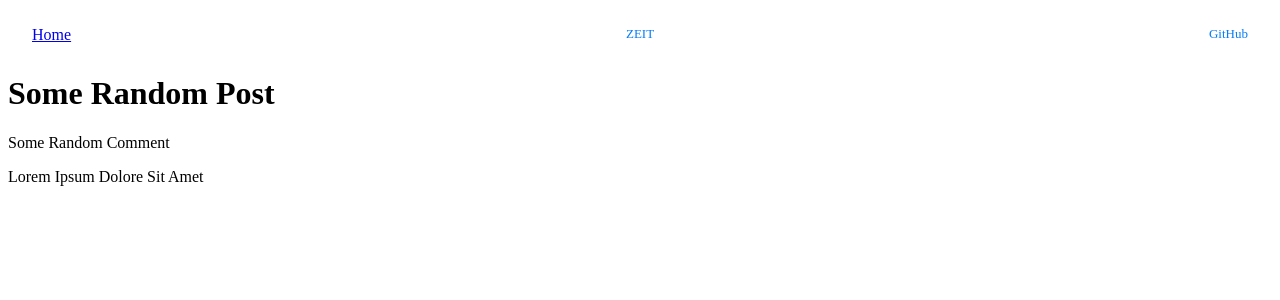
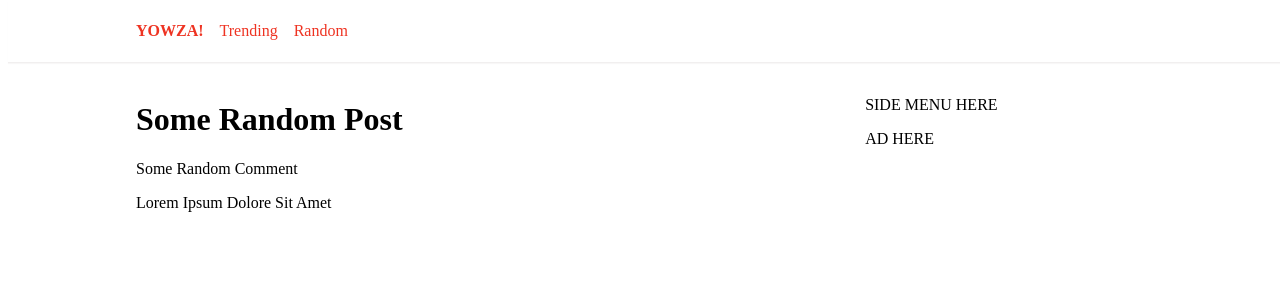
Before and after one commit to KhoomeiK/yowza, a Next.js app in the folder web/: page /post in a window 1280 px wide. Shown: the top 300 px of the page. Built offline with nearby package versions, Linux system fonts and the light colour scheme.

Commit message:
Basic post page & navbar
- Add simple navbar
- Add post page with content & side menu
- Style & cleanup

```diff
--- /dev/null
+++ b/web/components/ad.jsx
@@ -0,0 +1,19 @@
+import React from 'react';
+import { createUseStyles } from 'react-jss';
+
+const useStyles = createUseStyles({
+  container: {
+    // DEBUG background: 'purple',
+  },
+});
+
+const Ad = () => {
+  const styles = useStyles();
+  return (
+    <div className={styles.container}>
+      <p>AD HERE</p>
+    </div>
+  );
+};
+
+export default Ad;
--- a/web/components/nav.jsx
+++ b/web/components/nav.jsx
@@ -1,49 +1,62 @@
 import React from 'react';
 import Link from 'next/link';
 import { createUseStyles } from 'react-jss';
+import { Colors, Styles } from '@src/utils/config';
 
 const useStyles = createUseStyles({
   nav: {
-    textAlign: 'center',
+    backgroundColor: 'rgba(255, 255, 255, 0.95)',
+    boxShadow: '0 1px 0 hsla(0,3%,67%,.1), 0 2px 1px hsla(0,1%,71%,.1)',
+    position: 'fixed',
+    top: 0,
+    zIndex: 100,
+    width: '100%',
   },
   list: {
+    maxWidth: Styles.maxWidth,
+    margin: '0 auto',
+    padding: '1rem',
+
     display: 'flex',
-    justifyContent: 'space-between',
-    padding: '4px 16px',
   },
   listItem: {
     display: 'flex',
     padding: '6px 8px',
   },
   link: {
-    color: '#067df7',
+    color: Colors.primary,
     textDecoration: 'none',
-    fontSize: '13px',
+    fontWeight: '500',
+    fontSize: '1rem',
+  },
+  logo: {
+    // Allows .logo to extend all of the properties from .link
+    extend: 'link',
+
+    fontWeight: 'bold',
   },
 });
 
-const links = [
-  { href: 'https://zeit.co/now', label: 'ZEIT' },
-  { href: 'https://github.com/zeit/next.js', label: 'GitHub' },
-].map((link) => ({ ...link, key: `nav-link-${link.href}-${link.label}` }));
-
 const Nav = () => {
-  const classes = useStyles();
+  const styles = useStyles();
   return (
-    <nav className={classes.nav}>
-      <ul className={classes.list}>
-        <li className={classes.listItem}>
+    <nav className={styles.nav}>
+      <ul className={styles.list}>
+        <li className={styles.listItem}>
           <Link href="/">
-            <a>Home</a>
+            <a className={styles.logo}>YOWZA!</a>
           </Link>
         </li>
-        {links.map(({ key, href, label }) => (
-          <li key={key} className={classes.listItem}>
-            <a href={href} className={classes.link}>
-              {label}
-            </a>
-          </li>
-        ))}
+        <li className={styles.listItem}>
+          <Link href="/trending">
+            <a className={styles.link}>Trending</a>
+          </Link>
+        </li>
+        <li className={styles.listItem}>
+          <Link href="/random">
+            <a className={styles.link}>Random</a>
+          </Link>
+        </li>
       </ul>
     </nav>
   );
--- a/web/components/wrapper.jsx
+++ b/web/components/wrapper.jsx
@@ -1,12 +1,21 @@
 import React from 'react';
 import PropTypes from 'prop-types';
 import Head from 'next/head';
-import { Name } from '@/utils/config';
+import { createUseStyles } from 'react-jss';
 
+import { Name } from '@src/utils/config';
 import Nav from './nav';
+
+
+const useStyles = createUseStyles({
+  main: {
+    marginTop: '4rem',
+  },
+});
 
 const Wrapper = (props) => {
   const { title, children } = props;
+  const styles = useStyles();
   return (
     <div>
       <Head>
@@ -18,7 +27,7 @@ const Wrapper = (props) => {
 
       <Nav />
 
-      <main>
+      <main className={styles.main}>
         { children }
       </main>
     </div>
--- a/web/jsconfig.json
+++ b/web/jsconfig.json
@@ -1,8 +1,9 @@
 {
   "compilerOptions": {
+    "jsx": "react",
     "baseUrl": ".",
     "paths": {
-      "@/*": ["./*"]
+      "@src/*": ["./*"]
     }
   }
 }
--- a/web/next.config.js
+++ b/web/next.config.js
@@ -3,7 +3,7 @@ const path = require('path');
 module.exports = {
   webpack: (config) => {
     /* eslint-disable-next-line */
-    config.resolve.alias['@'] = path.resolve(__dirname);
+    config.resolve.alias['@src'] = path.resolve(__dirname);
     return config;
   },
 };
--- a/web/pages/_app.jsx
+++ b/web/pages/_app.jsx
@@ -1,5 +1,4 @@
 import App from 'next/app';
-// import './style.css';
 
 export default class YowzaApp extends App {
   componentDidMount() {
--- a/web/pages/_document.jsx
+++ b/web/pages/_document.jsx
@@ -26,11 +26,12 @@ export default class JssDocument extends Document {
           <style id="server-side-styles">{registry.toString()}</style>
           <style global jsx>
             {`
-              body {
+              html,body {
                 margin: 0;
                 padding: 0;
                 font-family: -apple-system, BlinkMacSystemFont, Avenir Next,
                   Avenir, Helvetica, sans-serif;
+                background-color: #f7f7f7;
               }
             `}
           </style>
--- a/web/pages/index.jsx
+++ b/web/pages/index.jsx
@@ -1,7 +1,7 @@
 import React from 'react';
 import { createUseStyles } from 'react-jss';
 
-import Wrapper from '../components/wrapper';
+import Wrapper from '@src/components/wrapper';
 
 const useStyles = createUseStyles({
   hero: {
--- a/web/pages/post.jsx
+++ b/web/pages/post.jsx
@@ -1,8 +1,39 @@
 import React from 'react';
 import PropTypes from 'prop-types';
 import stringHash from 'string-hash';
+import { createUseStyles } from 'react-jss';
 
-import Wrapper from '../components/wrapper';
+import { Styles } from '@src/utils/config';
+import Ad from '@src/components/ad';
+import Wrapper from '@src/components/wrapper';
+
+const useStyles = createUseStyles({
+  container: {
+    maxWidth: Styles.maxWidth,
+    margin: '0 auto',
+  },
+  content: {
+    // DEBUG background: 'pink',
+    padding: '1rem',
+  },
+  side: {
+    // DEBUG background: 'lightblue',
+    padding: '1rem',
+  },
+  '@media (min-width: 769px)': {
+    container: {
+      display: 'flex',
+      flexWrap: 'wrap',
+      flexDirection: 'row',
+    },
+    content: {
+      flex: 5,
+    },
+    side: {
+      flex: 2,
+    },
+  },
+});
 
 
 /**
@@ -16,10 +47,13 @@ import Wrapper from '../components/wrapper';
  * @param {PostData} props
  */
 const Post = (props) => {
+  const styles = useStyles();
   const { title, comments } = props;
 
   return (
     <Wrapper title={title}>
+      <div className={styles.container}>
+        <div className={styles.content}>
           <h1>{title}</h1>
           {
             comments.map((comment) => (
@@ -28,6 +62,12 @@ const Post = (props) => {
               </div>
             ))
           }
+        </div>
+        <div className={styles.side}>
+          <p>SIDE MENU HERE</p>
+          <Ad />
+        </div>
+      </div>
     </Wrapper>
   );
 };
--- a/web/utils/config.js
+++ b/web/utils/config.js
@@ -2,4 +2,8 @@ export const Name = 'Yowza';
 export const Colors = {
   primary: '#ee3322',
   link: '#0f65ef',
+  nav: 'white',
 };
+export const Styles = {
+  maxWidth: '65rem',
+};
```
Also changed, not shown: 1 other file (tests, documents, lock files or other folders). Lines whose indentation alone changed are shown as unchanged.
